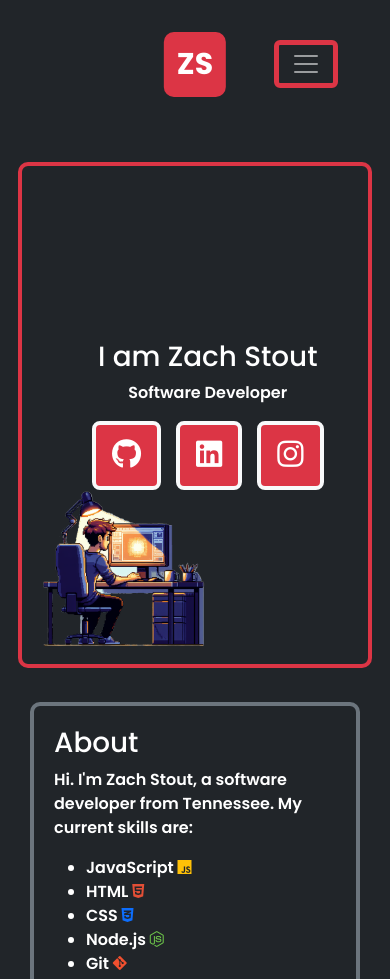
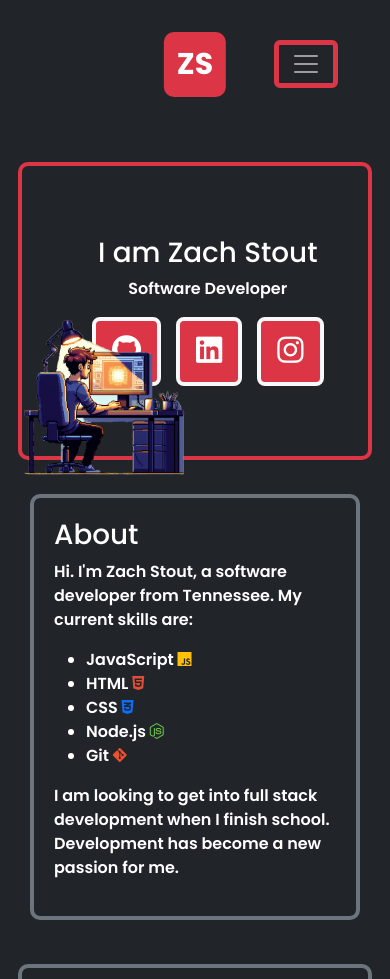
Before and after one commit to zstout910/Personal_Website, a plain HTML site: page index.html in a window 390 px wide. Shown: the top 979 px of the page. Drawn offline with nearby package versions, Linux system fonts and the light colour scheme.

Commit message:
updating about-section to fix text on small screens

```diff
--- a/index.html
+++ b/index.html
@@ -1,5 +1,6 @@
 <!DOCTYPE html>
 <html lang="en">
+
 <head>
     <meta charset="UTF-8">
     <meta name="viewport" content="width=device-width, initial-scale=1.0">
@@ -9,20 +10,24 @@
     <!--Google Fonts-->
     <link rel="preconnect" href="https://fonts.googleapis.com">
     <link rel="preconnect" href="https://fonts.gstatic.com" crossorigin>
-  <link href="https://fonts.googleapis.com/css2?family=Poppins:wght@100;200;300;400;500;600;700;800;900&display=swap" rel="stylesheet">
+    <link href="https://fonts.googleapis.com/css2?family=Poppins:wght@100;200;300;400;500;600;700;800;900&display=swap"
+        rel="stylesheet">
     <!--Font Awesome-->
     <link rel="stylesheet" href="https://cdnjs.cloudflare.com/ajax/libs/font-awesome/6.5.2/css/all.min.css">
     <!--Bootstrap-->
-  <link href="https://cdn.jsdelivr.net/npm/bootstrap@5.3.3/dist/css/bootstrap.min.css" rel="stylesheet" integrity="sha384-QWTKZyjpPEjISv5WaRU9OFeRpok6YctnYmDr5pNlyT2bRjXh0JMhjY6hW+ALEwIH" crossorigin="anonymous">
+    <link href="https://cdn.jsdelivr.net/npm/bootstrap@5.3.3/dist/css/bootstrap.min.css" rel="stylesheet"
+        integrity="sha384-QWTKZyjpPEjISv5WaRU9OFeRpok6YctnYmDr5pNlyT2bRjXh0JMhjY6hW+ALEwIH" crossorigin="anonymous">
     <!--CSS-->
     <link rel="stylesheet" href="styles.css">
 </head>
+
 <body>
     <!--NAVBAR-->
     <nav class="navbar sticky-top navbar-dark navbar-expand-lg">
         <div class="container-fluid">
             <a id="color" class="navbar-brand bg-danger" href="#">ZS</a>
-    <button class="navbar-toggler ms-auto" type="button" data-bs-toggle="collapse" data-bs-target="#navbarNav" aria-controls="navbarNav" aria-expanded="false" aria-label="Toggle navigation">
+            <button class="navbar-toggler ms-auto" type="button" data-bs-toggle="collapse" data-bs-target="#navbarNav"
+                aria-controls="navbarNav" aria-expanded="false" aria-label="Toggle navigation">
                 <span class="navbar-toggler-icon"></span>
             </button>
             <div class="collapse navbar-collapse" id="navbarNav">
@@ -53,9 +58,12 @@
                     <h1>I am Zach Stout</h1>
                     <p>Software Developer</p>
                     <div class="buttons">
-          <a href="https://github.com/zstout910" class="btn btn-lg btn-primary"><i class="fa-brands fa-github"></i></a>
-          <a href="https://www.linkedin.com/in/zacharyistout/" class="btn btn-lg btn-primary"><i class="fa-brands fa-linkedin"></i></i></a>
-          <a href="https://www.instagram.com/zstout910/" class="btn btn-lg btn-primary"><i class="fa-brands fa-instagram"></i></a>
+                        <a href="https://github.com/zstout910" class="btn btn-lg btn-primary"><i
+                                class="fa-brands fa-github"></i></a>
+                        <a href="https://www.linkedin.com/in/zacharyistout/" class="btn btn-lg btn-primary"><i
+                                class="fa-brands fa-linkedin"></i></a>
+                        <a href="https://www.instagram.com/zstout910/" class="btn btn-lg btn-primary"><i
+                                class="fa-brands fa-instagram"></i></a>
                     </div>
                 </div>
                 <div class="hero-image">
@@ -74,7 +82,8 @@
                         <li>Node.js <i class="fa-brands fa-node-js"></i></li>
                         <li>Git <i class="fa-brands fa-git-alt"></i></li>
                     </ul>
-        <p>I am looking to get into full stack development when I finish school. Development has become a new passion for me.</p>
+                    <p>I am looking to get into full stack development when I finish school. Development has become a
+                        new passion for me.</p>
                 </div>
             </div>
         </div>
@@ -115,8 +124,10 @@
     </footer>
 
     <!--Bootstrap-->
-<script src="https://cdn.jsdelivr.net/npm/bootstrap@5.3.3/dist/js/bootstrap.bundle.min.js" integrity="sha384-YvpcrYf0tY3lHB60NNkmXc5s9fDVZLESaAA55NDzOxhy9GkcIdslK1eN7N6jIeHz" crossorigin="anonymous"></script>
+    <script src="https://cdn.jsdelivr.net/npm/bootstrap@5.3.3/dist/js/bootstrap.bundle.min.js"
+        integrity="sha384-YvpcrYf0tY3lHB60NNkmXc5s9fDVZLESaAA55NDzOxhy9GkcIdslK1eN7N6jIeHz" crossorigin="anonymous"></script>
     <!--Script-->
     <script src="script.js"></script>
 </body>
+
 </html>
--- a/styles.css
+++ b/styles.css
@@ -42,7 +42,6 @@ body {
     justify-content: center;
     border-radius: 10px;
 }
-
 
 .nav-item {
     align-items: center;
@@ -100,17 +99,21 @@ body {
         margin: 0 auto;
         position: absolute;
         width: 20vh;
-        left: 10%;
-        transform: translateY(90%)
+        left: 5%;
+        transform: translateY(50%);
     }
 
-
-.image-section,
-.about-section,
-.hero-section,
-.container {
+    .image-section,
+    .about-section,
+    .hero-section,
+    .container {
         padding: 10px;
         margin: 10px 0;
+    }
+
+    .about-section {
+        height: auto;
+        text-align: center;
     }
 }
 
@@ -122,7 +125,7 @@ body {
     color: #fff;
     border: 4px solid var(--primary-color);
     border-radius: 10px;
-    height: 60vh;
+
 }
 
 .hero-text {
@@ -177,7 +180,7 @@ a:active {
     color: #fff;
     border: 4px solid var(--bs-secondary);
     border-radius: 10px;
-    height: 60vh;
+
 }
 
 .about-section:hover {
@@ -194,6 +197,7 @@ a:active {
     border: 4px solid var(--bs-secondary);
     border-radius: 10px;
 }
+
 .project-section {
     display: block;
     text-align: left;
@@ -211,7 +215,7 @@ a:active {
 }
 
 .fa-js {
-    color:var(--bs-warning);
+    color: var(--bs-warning);
 }
 
 .fa-html5 {
```
Lines whose indentation alone changed are shown as unchanged.
